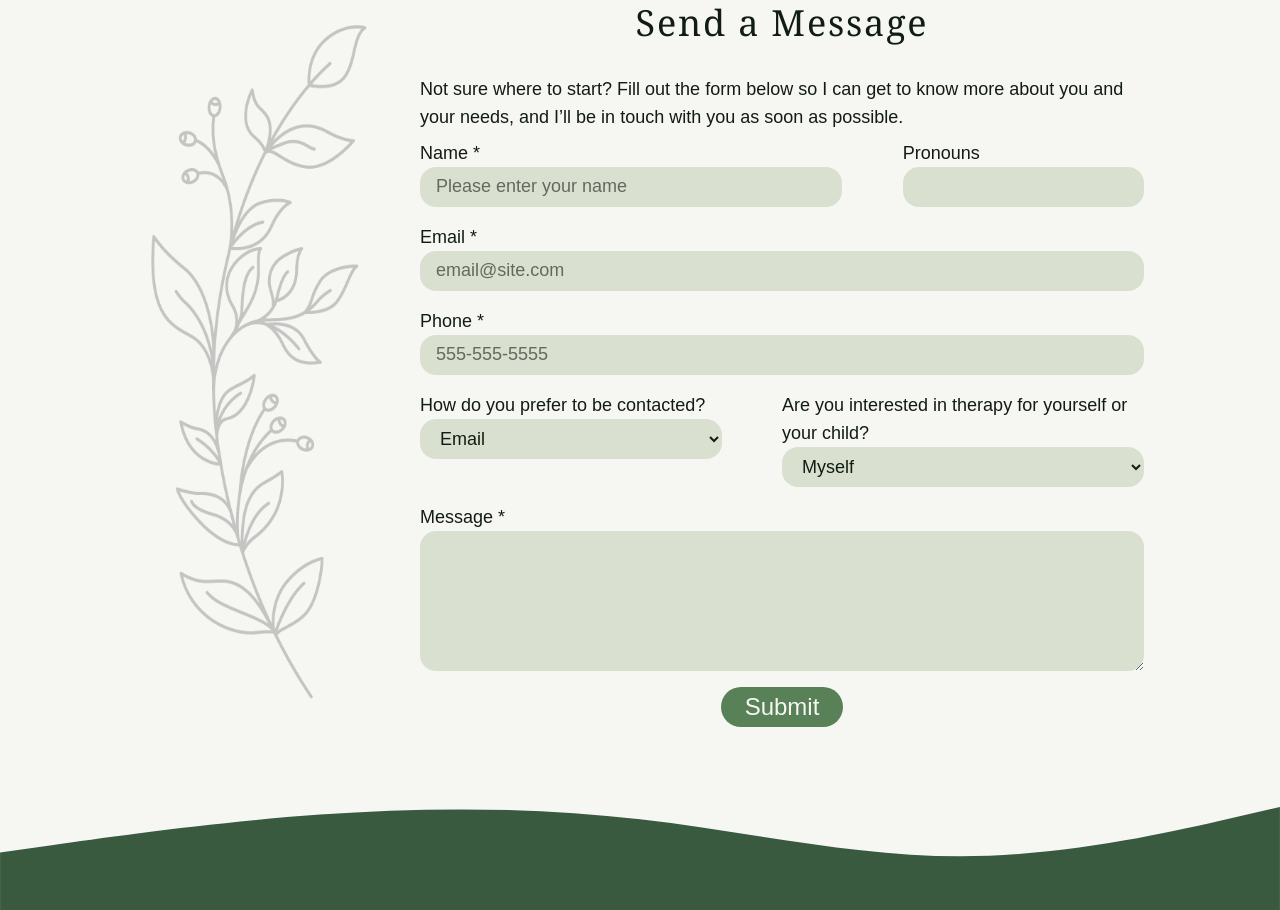
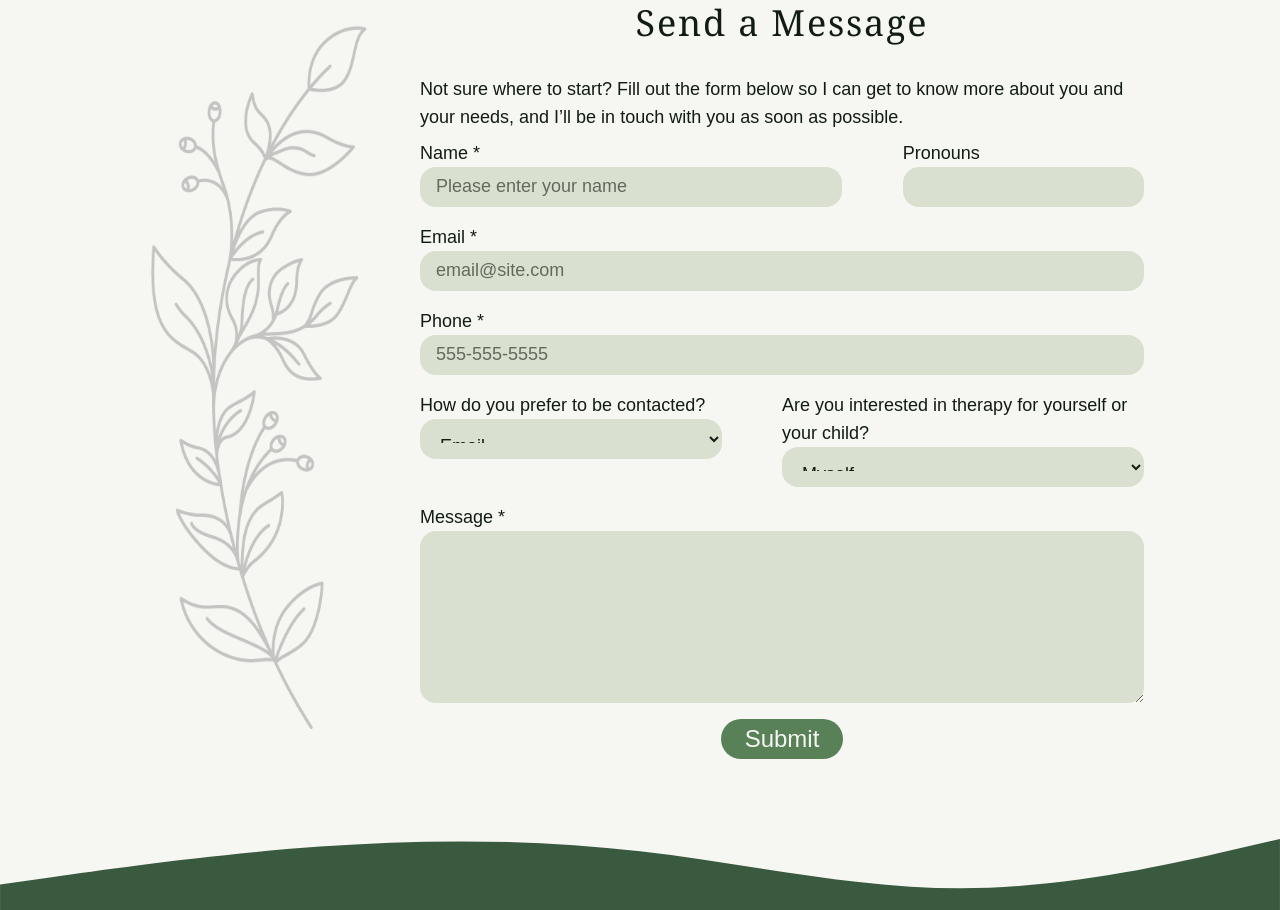
Before and after one commit to julianecassidy/roots-of-possibility, an Astro site: page /contact in a window 1280 px wide. Shown: the part 1232-2142 px from the top of the page. Built offline with nearby package versions, Linux system fonts and the light colour scheme; Astro itself is replaced by a stand-in of ours; a web font is replaced by a local one.

Commit message:
add padding in textarea

```diff
--- a/src/components/ContactForm.astro
+++ b/src/components/ContactForm.astro
@@ -73,7 +73,7 @@
     input,
     select,
     textarea {
-        @apply text-lg bg-[#DAE0D0] border border-none rounded-2xl;
+        @apply text-lg bg-[#DAE0D0] border border-none rounded-2xl p-4;
     }
     input::placeholder {
         @apply text-neutral opacity-60;
```
